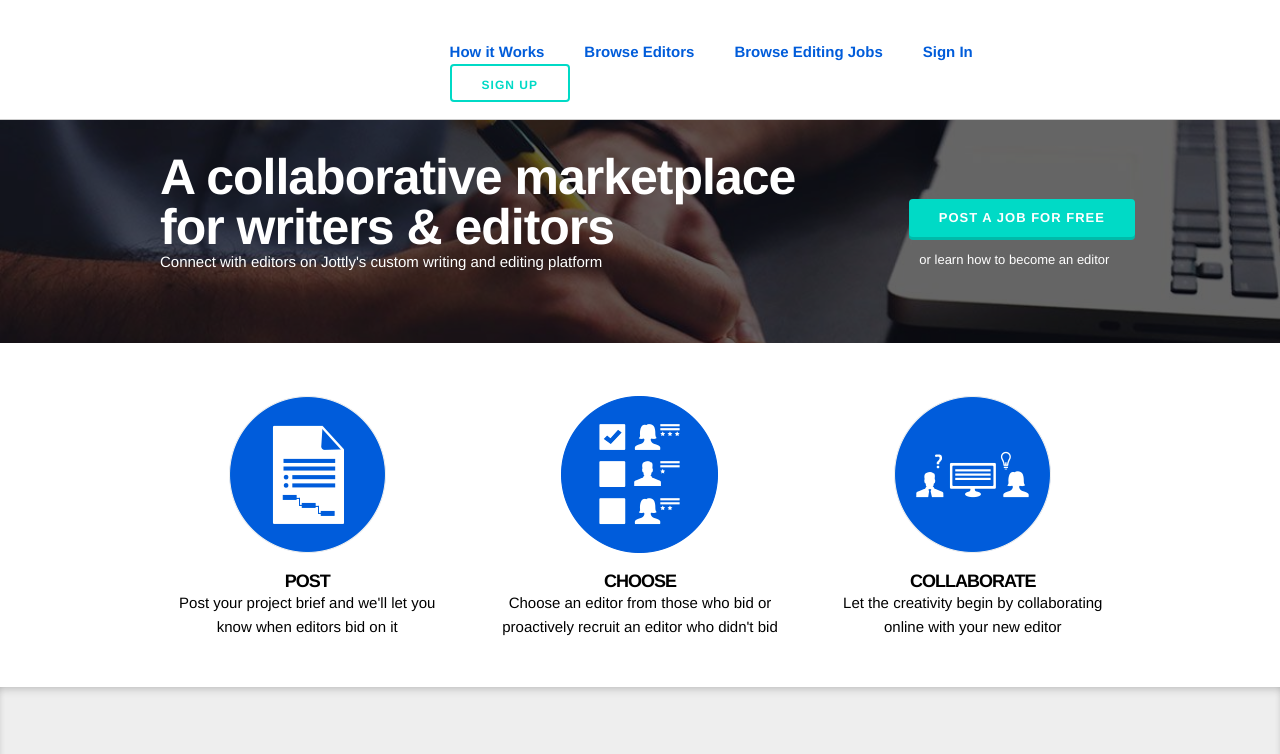
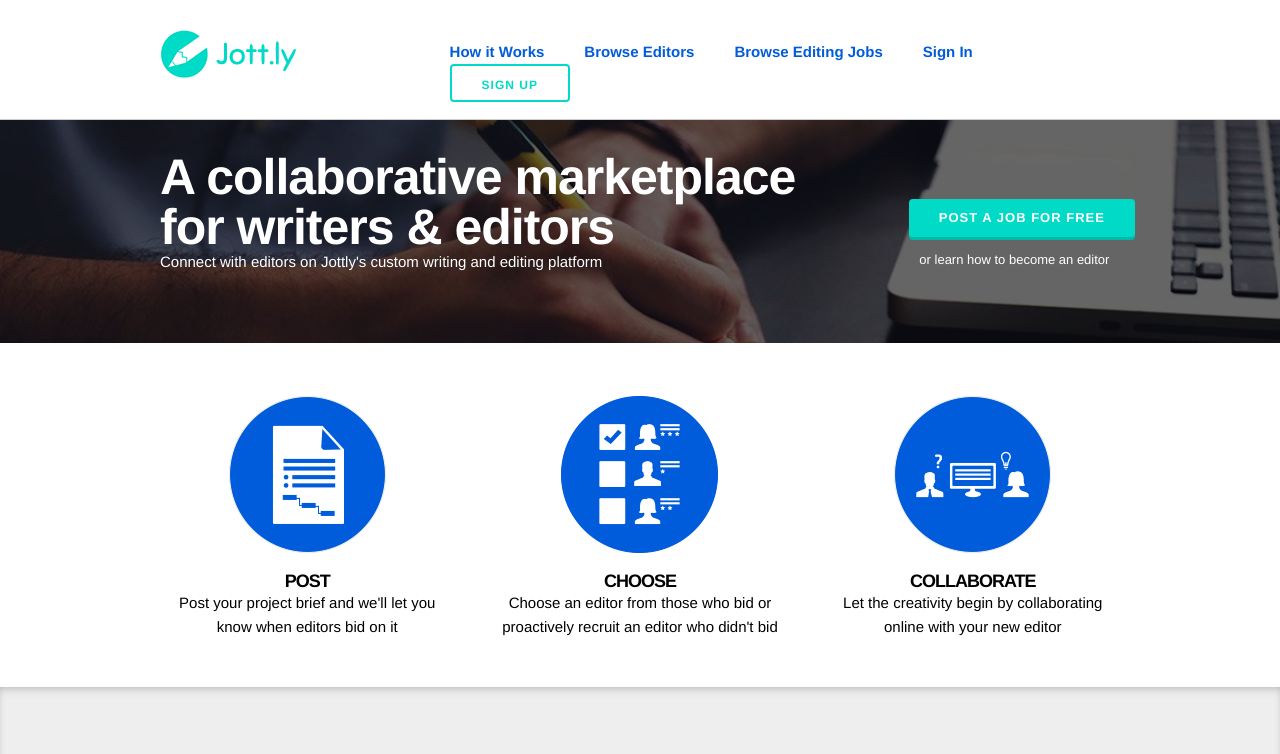
Before and after one commit to astridparisUX/Jottly, a website: page index.html in a window 1280 px wide. Shown: the top 754 px of the page. Drawn offline with Linux system fonts and the light colour scheme.

Commit message:
Awesome. Cat deleted the logo. Now it's back

```diff
--- a/index.html
+++ b/index.html
@@ -44,6 +44,7 @@
       <div class="container">
         <div class="row">
           <div class="three columns">
+            <img src="images/logo.png" alt="Jottly logo" title="Jottly logo" id="logo">
           </div>
           <div class="nine columns u-pull-right">
             <ul>
```
